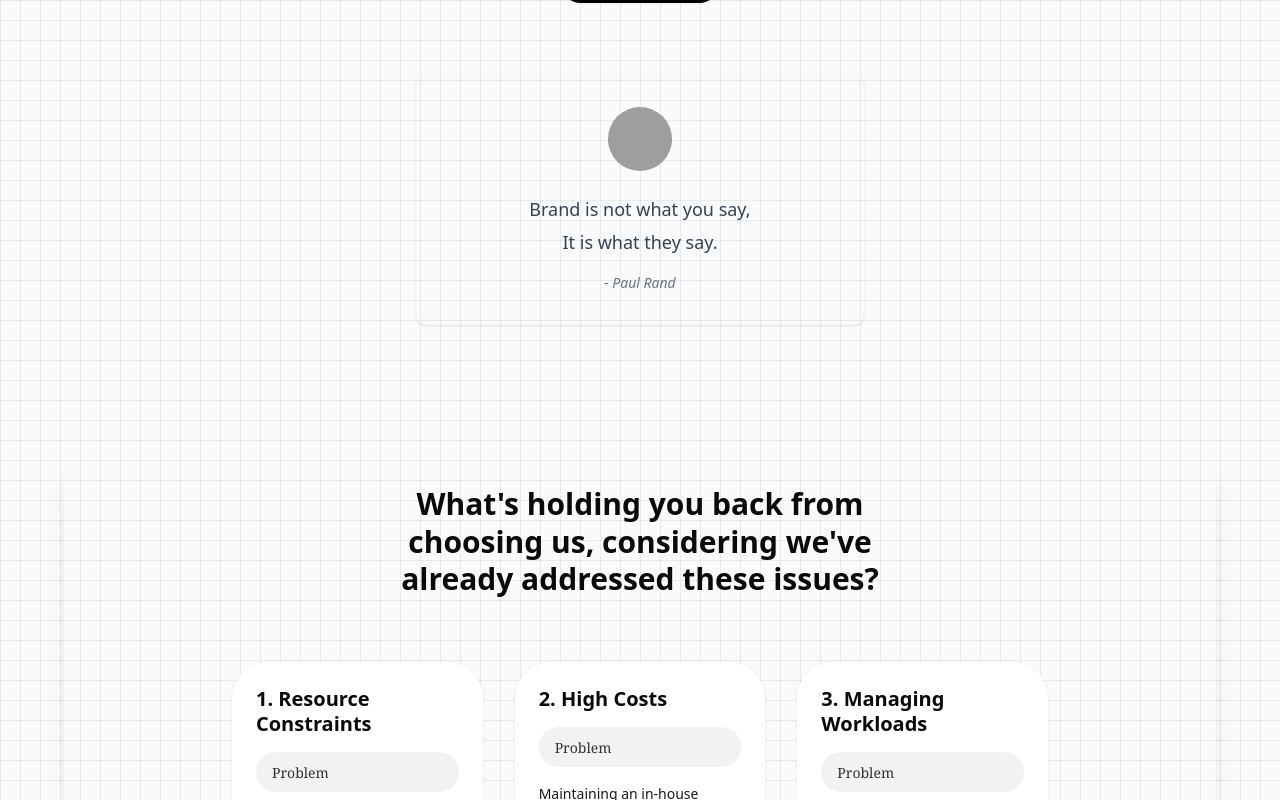
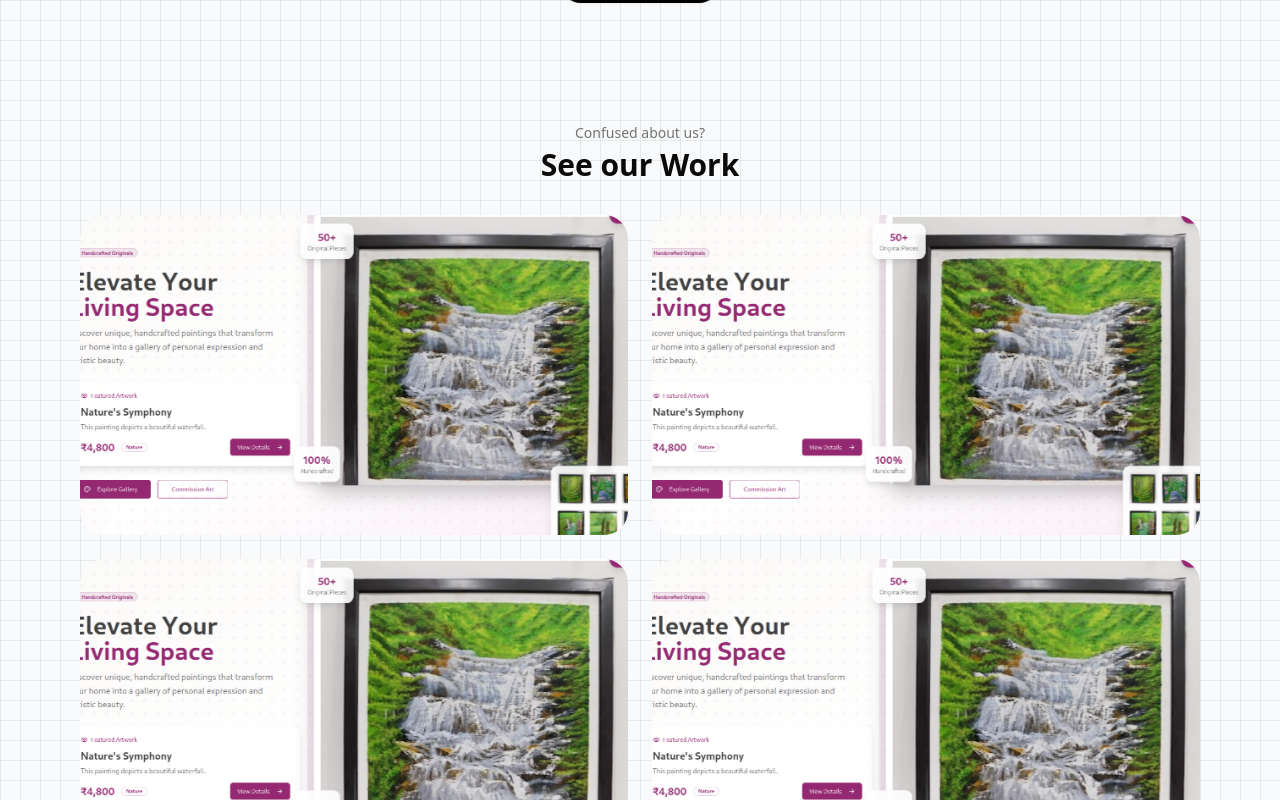
Before and after one commit to Dinesht04/Trag, a Next.js app: page / in a window 1280 px wide. Shown: the part 620-1420 px from the top of the page. Built offline with nearby package versions, Linux system fonts and the light colour scheme; grey boxes are pictures that could not be loaded.

Commit message:
Added Our Work Section

```diff
--- a/src/app/page.tsx
+++ b/src/app/page.tsx
@@ -5,6 +5,7 @@ import HomePage from '@/components/hero-component';
 import ProjectsDoneSection from '@/components/how-to-component';
 import { MotivationalQuote } from '@/components/motivational-quote';
 import Navbar from '@/components/navbar';
+import { OurWorkSection } from '@/components/our-work/our-work-section';
 
 export default function Home() {
   return (
@@ -13,23 +14,26 @@ export default function Home() {
       <div className=" ">
         <HomePage />
 
+        <div id='work' className='py-10'>
+          <OurWorkSection/>
+        </div>
+
+        <div id='issues&addressingThem' className="py-20 ">
+          <FlipCardsSection />
+        </div>
+
+        <div id='comparison' className="py-20">
+          <ComparisonTable />
+        </div>
+
+        <div id='faq faq-section' className="py-10 ">
+          <ChatAccordion />
+        </div>
+
         <div className="py-10">
           <MotivationalQuote />
         </div>
 
-        <div className="py-20 ">
-          <FlipCardsSection />
-        </div>
-
-        <div className="py-10 ">
-          <ChatAccordion />
-        </div>
-
-        <div className="py-20">
-          <ComparisonTable />
-        </div>
-
-        <ProjectsDoneSection />
       </div>
     </>
   );
--- a/src/components/comparison-table.tsx
+++ b/src/components/comparison-table.tsx
@@ -127,7 +127,7 @@ export function ComparisonTable() {
 
   return (
     <div className="max-w-4xl mx-auto ">
-      <div className="bg-gray-100 pb-8 shadow-xl  overflow-hidden rounded-2xl">
+      <div className=" pb-8   overflow-hidden rounded-2xl">
         {/* Header */}
         <div className="text-center   py-8 px-6 mb-8 ">
           <h2 className="text-3xl font-bold text-gray-900 mb-2 ">
@@ -141,10 +141,10 @@ export function ComparisonTable() {
 
         {/* Table */}
         <div className="overflow-x-auto  px-8">
-          <table className="w-full bg-white">
+          <table className="w-full ">
             {/* Column Headers */}
             <thead>
-              <tr className="bg-gray-100">
+              <tr className="bg-transparent">
                 <th className="text-left py-4 px-6 min-w-fit min-w-fit  w-[210px] font-medium text-gray-500"></th>
                 <th className="text-center py-4 px-6">
                   <div className="flex justify-center space-x-2 items-center space-y-2">
@@ -170,7 +170,7 @@ export function ComparisonTable() {
             </thead>
 
             {/* Table Body */}
-            <tbody>
+            <tbody className='bg-white'>
               {features.map((row, index) => (
                 <tr
                   key={index}
--- a/src/components/navbar.tsx
+++ b/src/components/navbar.tsx
@@ -49,7 +49,7 @@ export default function Navbar() {
                 FAQs
               </a>
               <a
-                href="#achievements"
+                href="#pricing"
                 className="text-gray-700 hover:text-blue-600 px-3 py-2 text-sm font-medium transition-colors"
               >
                 Plans and Pricing
--- /dev/null
+++ b/src/components/our-work/our-work-card.tsx
@@ -0,0 +1,80 @@
+import Link from "next/link"
+import { cn } from "@/lib/utils"
+import { LucideArrowUpRightFromSquare } from "lucide-react"
+
+export type OurWorkCardProps = {
+  title: string
+  href: string
+  imageSrc: string
+  imageAlt?: string
+  className?: string
+}
+
+/**
+ * OurWorkCard
+ * - Rounded image tile
+ * - Image starts slightly zoomed-in, then "zooms out" on hover/focus
+ * - Glassy bottom bar slides up on hover/focus with title (left) and a "View Project ↗" pill (right)
+ * - Entire tile is a single accessible link (no nested interactive elements)
+ */
+export function OurWorkCard({ title, href, imageSrc, imageAlt = "Project thumbnail", className }: OurWorkCardProps) {
+  return (
+    <Link
+      href={href}
+      aria-label={`View project: ${title}`}
+      className={cn(
+        "group relative block overflow-hidden rounded-3xl",
+        "focus:outline-none focus-visible:ring-2 focus-visible:ring-emerald-400/70 focus-visible:ring-offset-2",
+        className,
+      )}
+    >
+      {/* Image: initially zoomed-in; hover/focus zooms it out */}
+      <img
+        src={imageSrc || "/placeholder.svg"}
+        alt={imageAlt}
+        className={cn(
+          "h-80 w-full object-cover",
+          "will-change-transform transition-transform duration-700 ease-out",
+          "scale-110 group-hover:scale-100 group-focus-visible:scale-100",
+          "motion-reduce:transition-none motion-reduce:transform-none",
+        )}
+      />
+
+      {/* Glassy bottom bar */}
+      <div
+        className={cn(
+          "pointer-events-none absolute inset-x-3 bottom-3",
+          "translate-y-4 opacity-0 transition-all duration-500 ease-out",
+          "group-hover:translate-y-0 group-hover:opacity-100",
+          "group-focus-visible:translate-y-0 group-focus-visible:opacity-100",
+          "motion-reduce:transition-none",
+        )}
+      >
+        <div
+          className={cn(
+            "flex items-center justify-between",
+            "rounded-full border px-3 py-2 backdrop-blur-md shadow-md",
+            // Glass look with light/dark variants
+            "bg-white/60 border-white/30",
+            "dark:bg-neutral-900/50 dark:border-white/10",
+          )}
+        >
+          <span className="text-sm font-medium text-gray-900 dark:text-gray-100">{title}</span>
+          {/* Styled as a pill; not a separate interactive element to avoid nested links */}
+          <span
+            className={cn(
+              "ml-3 inline-flex items-center rounded-full px-3 py-3 text-xs font-medium shadow-sm",
+              "bg-white text-gray-900",
+              "dark:bg-neutral-800 dark:text-gray-100",
+            )}
+          >
+            View Project{" "}
+            <span aria-hidden className="ml-1">
+              <LucideArrowUpRightFromSquare/>
+            </span>
+          </span>
+        </div>
+      </div>
+    </Link>
+  )
+}
--- /dev/null
+++ b/src/components/our-work/our-work-section.tsx
@@ -0,0 +1,77 @@
+import { OurWorkCard, type OurWorkCardProps } from "./our-work-card"
+
+type OurWorkSectionProps = {
+  title?: string
+  subtitle?: string
+  items?: OurWorkCardProps[]
+  className?: string
+}
+
+/**
+ * OurWorkSection
+ * - Responsive grid of OurWorkCard tiles
+ * - Pass custom items or rely on sample defaults
+ */
+export function OurWorkSection({
+  title = "See our Work",
+  subtitle = "Confused about us?",
+  items,
+  className,
+}: OurWorkSectionProps) {
+  const samples: OurWorkCardProps[] = items ?? [
+    {
+      title: "sprint",
+      href: "/projects/sprint",
+      imageSrc: "/project.png",
+      imageAlt: "Sprint project with green gradient",
+    },
+    {
+      title: "Showcase Grid",
+      href: "/projects/showcase-grid",
+      imageSrc: "/project.png",
+      imageAlt: "Grid of showcased projects",
+    },
+    {
+      title: "Architecture",
+      href: "/projects/architecture",
+      imageSrc: "/project.png",
+      imageAlt: "Abstract red architectural blocks",
+    },
+    {
+    title: "sdsadsa",
+    href: "/projects/sprint",
+    imageSrc: "/project.png",
+    imageAlt: "Sprint project with green gradient",
+  },
+  {
+    title: "idks",
+    href: "/projects/showcase-grid",
+    imageSrc: "/project.png",
+    imageAlt: "Grid of showcased projects",
+  },
+  ]
+
+  return (
+    <section
+      aria-labelledby="our-work-heading"
+      className={["mx-auto max-w-6xl px-4 py-12", className].filter(Boolean).join(" ")}
+    >
+      <header className="mb-8 text-center">
+        <p className="text-sm text-muted-foreground">{subtitle}</p>
+        <h2 id="our-work-heading" className="mt-1 text-3xl font-semibold text-balance">
+          {title}
+        </h2>
+      </header>
+
+      <div className="grid gap-6 sm:grid-cols-2">
+        {samples.map((item, index) => (
+            <OurWorkCard
+            key={item.title}
+            {...item}
+            className={index === 4 ? "sm:col-span-2" : ""}
+            />
+        ))}
+      </div>
+    </section>
+  )
+}
```
Also changed, not shown: public/project.png (added).
